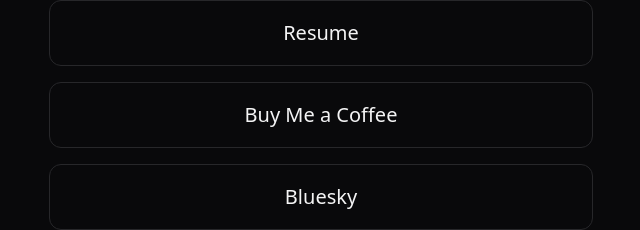
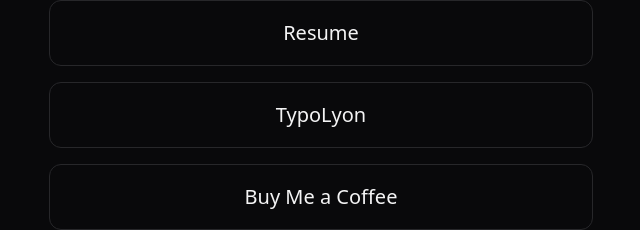
Before and after one commit to rmfrt/rmfrt-link-bio, a Next.js app: page / in a window 1280 px wide. Shown: the part 156-386 px from the top of the page, without its empty margins (319-959 px from the left). Built offline with nearby package versions, Linux system fonts and the light colour scheme.

Commit message:
Ajout du lien "TypoLyon" dans le composant BasicContact

```diff
--- a/app/components/BasicContact.jsx
+++ b/app/components/BasicContact.jsx
@@ -3,6 +3,7 @@
 
 const socialData = [
     { title: "Resume", href: "https://resume.rmfrt.com" },
+    { title: "TypoLyon", href: "https://www.typolyon.fr/" },
     { title: "Buy Me a Coffee", href: "https://buymeacoffee.com/rmfrt" },
     { title: "Bluesky", href: "https://bsky.app/profile/rmfrt.com" },
     { title: "Instagram", href: "https://www.instagram.com/rmfrt/" },
```
